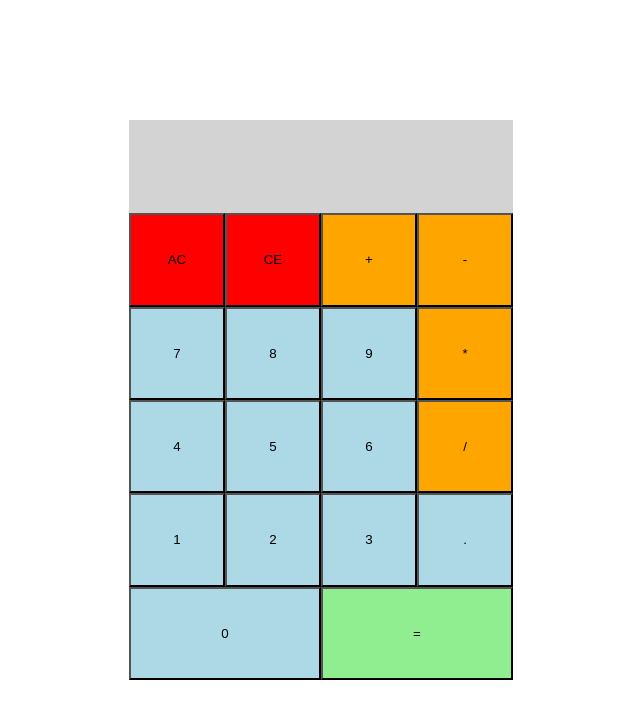
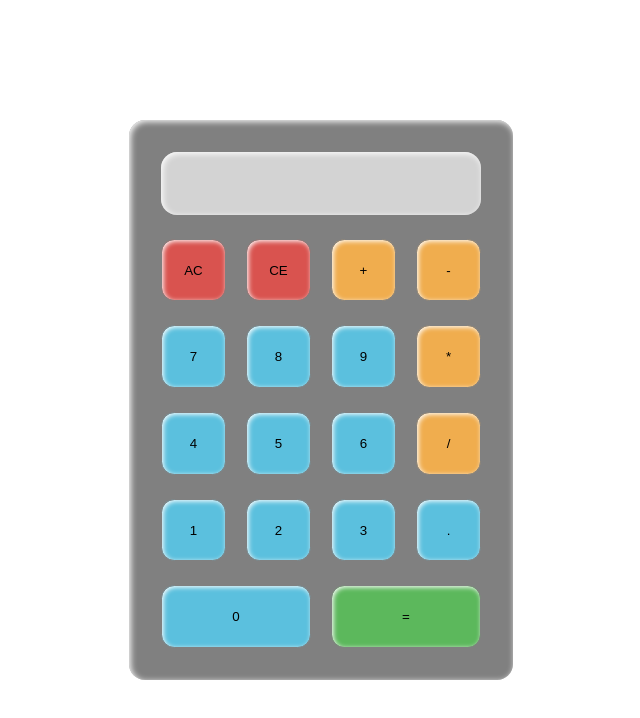
Before and after one commit to werronense/simple-calculator, a plain HTML site: page index.html in a window 1280 px wide. Shown: the whole page, without its empty margins (319-959 px from the left). Drawn offline with Linux system fonts and the light colour scheme.

Commit message:
Update styles

```diff
--- a/styles.css
+++ b/styles.css
@@ -57,39 +57,52 @@ a img {
 
 .calculator {
   background-color: gray;
+  border-radius: 1em;
+  box-shadow: inset 0.10em 0.10em 0.4em white;
   display: flex;
   flex-direction: column;
   height: 70vh;
   margin: 15vh auto;
+  padding: 1.25em 0 1.25em 0;
   width: 30vw;
 }
 
 .row {
   display: flex;
   flex: 1;
+  padding: 0.75em 2em 0.75em 2em;
 }
 
 .display {
   background-color: lightgray;
+  border-radius: 1em;
+  box-shadow: inset 0.10em 0.10em 0.4em white;
   flex: 1;
 }
 
 button {
+  border: 1px solid gray;
+  border-radius: 1em;
+  box-shadow: inset 0.10em 0.10em 0.4em white;
   flex: 1;
 }
 
+.row button ~ button {
+  margin-left: 1.5em;
+}
+
 .danger {
-  background-color: red;
+  background-color: #d9534f;
 }
 
 .warn {
-  background-color: orange;
+  background-color: #f0ad4e;
 }
 
 .neutral {
-  background-color: lightblue;
+  background-color: #5bc0de;
 }
 
 .go {
-  background: lightgreen;
+  background: #5cb85c;
 }
```
